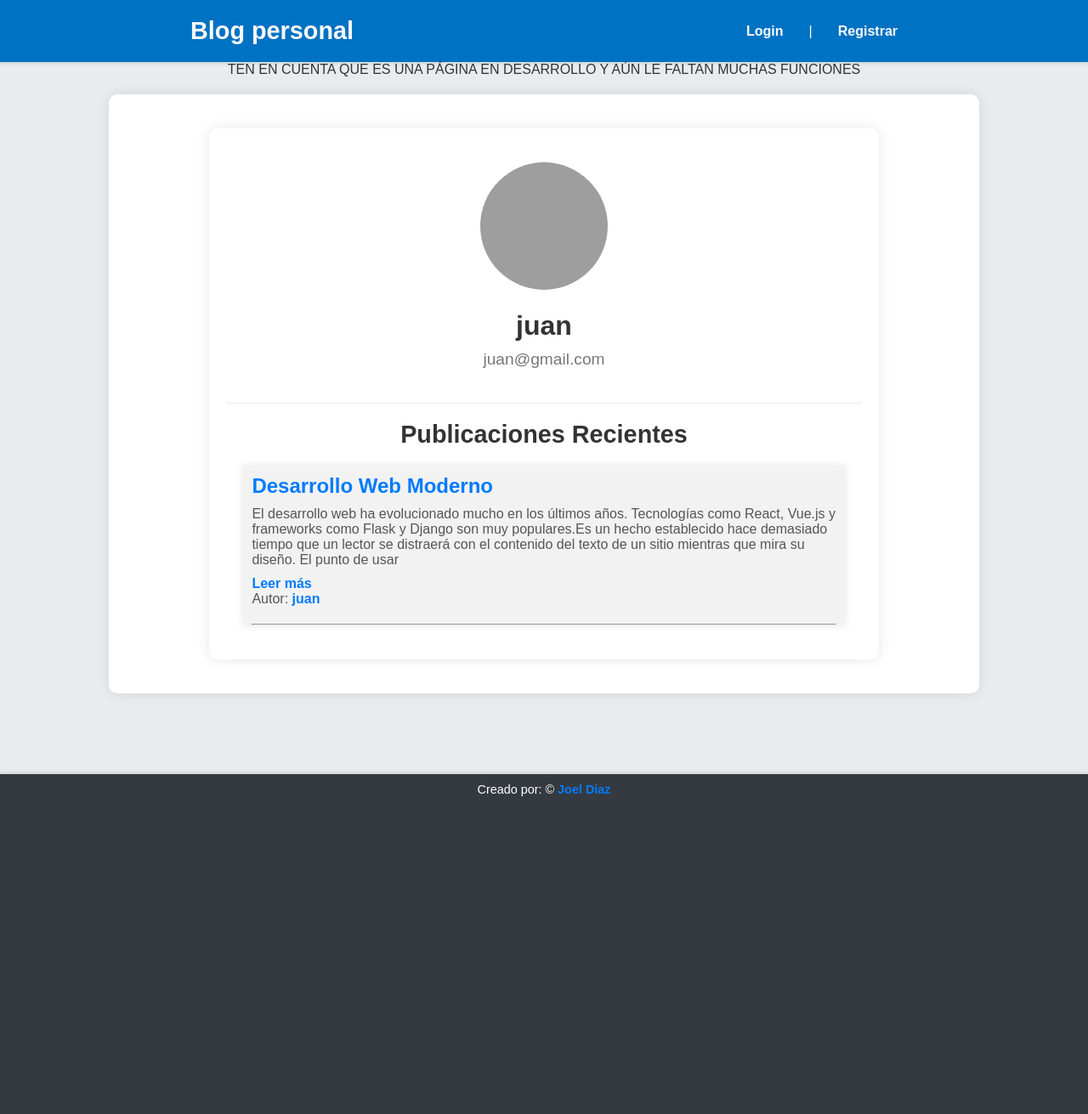
After one commit to isaoasis/joel, a Flask app: page /profile/juan in a window 1280 px wide. The commit adds this page. Shown: the whole page at 85% size. Run offline with Flask 3, Linux system fonts and the light colour scheme; grey boxes are pictures that could not be loaded.

Commit message:
muchas cosas de login y post

```diff
--- a/page/__init__.py
+++ b/page/__init__.py
@@ -1,8 +1,11 @@
 from flask import Flask
+from flask_login import LoginManager
 
 app = Flask(__name__)
 app.config['SECRET_KEY'] = '7110c8ae51a4b5af97be6534caef90e4bb9bdcb3380af008f90b23a5d1616bf319bc298105da20fe'
-
+login_manager = LoginManager(app)
+login_manager.login_view = "auth.login"
+login_manager.init_app(app)
 # Importar vistas y registrar Blueprints
 from page.views.admin import admin
 app.register_blueprint(admin)
--- a/page/static/css/main.css
+++ b/page/static/css/main.css
@@ -186,6 +186,87 @@ footer {
 #titulo-index {
     height: 100px;
 }
+
+.profile-container {
+    width: 80%;
+    max-width: 900px;
+    margin: 20px auto;
+    padding: 20px;
+    background: #ffffff;
+    box-shadow: 0 0 15px rgba(0, 0, 0, 0.1);
+    border-radius: 10px;
+    text-align: center;
+}
+
+.profile-header {
+    padding: 20px;
+    border-bottom: 1px solid #e9ecef;
+}
+
+.profile-pic {
+    border-radius: 50%;
+    width: 150px;
+    height: 150px;
+    object-fit: cover;
+    margin-bottom: 20px;
+}
+
+.profile-header h2 {
+    margin-bottom: 10px;
+    font-size: 2em;
+    color: #333;
+}
+
+.profile-header p {
+    margin-bottom: 20px;
+    font-size: 1.2em;
+    color: #777;
+}
+
+.profile-content {
+    padding: 20px;
+}
+
+.profile-content h3 {
+    font-size: 1.8em;
+    margin-bottom: 20px;
+    color: #333;
+}
+
+.post-list {
+    list-style-type: none;
+    padding: 0;
+}
+
+.post-item {
+    margin-bottom: 20px;
+    text-align: left;
+}
+
+.post-item h4 {
+    font-size: 1.5em;
+    margin-bottom: 10px;
+    color: #007bff;
+}
+
+.post-item p {
+    font-size: 1em;
+    color: #555;
+    margin-bottom: 10px;
+}
+
+.post-item a {
+    font-size: 1em;
+    color: #007bff;
+    text-decoration: none;
+    font-weight: bold;
+}
+
+.post-item a:hover {
+    text-decoration: underline;
+}
+
+
 @media (max-width: 768px) {
     .header-base {
         height: 125px;
--- a/page/templates/base_template.html
+++ b/page/templates/base_template.html
@@ -5,9 +5,13 @@
     <meta name="viewport" content="width=device-width, initial-scale=1.0">
     <title>{% block title %}{% endblock %}</title>
     <link rel="stylesheet" href="{{ url_for('static', filename='css/main.css') }}">
+
+    <link rel="shortcut icon" href="{%block favicon %}{% endblock %}" type="image/x-icon">
 </head>
+
 <body>
 <div class="container-all">
+    <body>
     <header class="header-base">
         <nav class="nav-header">
             <h1>
@@ -15,10 +19,16 @@
             </h1>
             <div class="nav-header-links">
                 <ul>
-                    <li><a href="{{ url_for('blog.index') }}">Inicio</a></li>
-                    <li><a href="{{ url_for('admin.post_form') }}">Crear post</a></li>
-                    <li><a href="{{ url_for('auth.login') }}">Iniciar Sesión</a></li>
-                    <li><a href="{{ url_for('auth.register') }}">Registrarme</a></li>
+                    {% if current_user.is_anonymous %}
+                        <li><a href="{{ url_for('auth.login') }}">Login</a></li>
+                        <li> | </li>
+                        <li><a href="{{ url_for('auth.register') }}">Registrar</a></li>
+                        {% else %}
+                        <li><a href="{{ url_for('admin.post_form') }}">Crear post</a></li>
+                        <li><a href="{{ url_for('blog.user_profile', username=current_user.name)}}">{{ current_user.name }}</a></li>
+                        <li> | </li>
+                        <li><a href="{{ url_for('auth.logout') }}">Cerrar sesión</a></li>
+                    {% endif %}
                 </ul>
             </div>
         </nav>
--- a/page/templates/blog/index.html
+++ b/page/templates/blog/index.html
@@ -1,6 +1,6 @@
 {% extends "base_template.html" %}
-
 {% block title %}Inicio{% endblock %}
+{% block favicon %}https://img.icons8.com/nolan/64/google-blog-search.png{% endblock %}
 
 {% block content %}
 
@@ -14,6 +14,7 @@
             <p>{{ post.content[:200] }}...</p>
             <a href="{{ url_for('blog.show_post', slug=post.title) }}">Leer más</a>
         </div>
+        <p>Autor: <a href="{{ url_for('blog.user_profile', username=post.author)}}">{{ post.author }}</a></p>
     </div>
     {% endfor %}
 {% endblock %}
--- a/page/templates/blog/post_view.html
+++ b/page/templates/blog/post_view.html
@@ -8,5 +8,6 @@
         <div class="post-content">
             <p>{{ post.content }}</p>
         </div>
+        <p style="margin-top: 10px; padding: 0;"><b>Autor: {{ post.author }}</b></p>
     </div>
 {% endblock %}
--- /dev/null
+++ b/page/templates/blog/profile.html
@@ -0,0 +1,27 @@
+{% extends "base_template.html" %}
+
+{% block title %}Perfil de {{ user.name }}{% endblock %}
+{% block favicon %}https://img.icons8.com/ios-glyphs/30/000000/group.png{% endblock %}
+{% block content %}
+<div class="profile-container">
+    <div class="profile-header">
+        <img src="https://img.freepik.com/psd-gratis/ilustracion-3d-avatar-o-perfil-humano_23-2150671142.jpg?t=st=1718309681~exp=1718313281~hmac=9eeef2e6b8ae32023b3c4ab7fd3832d0af950e4ebfe70f86cb04cf39b88ef01c&w=826" alt="Profile Picture" class="profile-pic">
+        <h2>{{ user.name }}</h2>
+        <p>{{ user.email }}</p>
+    </div>
+    <div class="profile-content">
+        <h3>Publicaciones Recientes</h3>
+        <ul style="box-shadow: 0 0 10px rgba(0, 0, 0, 0.1); background-color: #f2f2f2; padding: 10px 10px 0px 10px;" class="post-list">
+            {% for post in user_posts %}
+                <li class="post-item">
+                    <h4>{{ post.title }}</h4>
+                    <p>{{ post.content[:300] }}</p>
+                    <a href="{{ url_for('blog.show_post', slug=post.title_slug) }}">Leer más</a>
+                    <p>Autor: <a href="{{ url_for('blog.user_profile', username=post.author)}}">{{ post.author }}</a></p>
+                </li>
+            <hr>
+            {% endfor %}
+        </ul>
+        </div>
+</div>
+{% endblock %}
--- a/page/views/auth.py
+++ b/page/views/auth.py
@@ -1,37 +1,67 @@
 from flask import render_template, request, redirect, url_for, Blueprint
-from page.forms import SignupForm, LoginForm
-
+from page.models.users import User
+from page.models.forms import SignupForm, LoginForm
+from page import login_manager
+from flask_login import login_user, logout_user, current_user
 auth = Blueprint('auth', __name__, url_prefix='/auth')
 
+users = [
+    User(1, 'pepito', 'pepito@gmail.com', '1234'),
+    User(2, 'juan', 'juan@gmail.com', '1234'),
+    User(3, 'fulano', 'fulano@gmail.com', '1234'),
+    User(4, 'mengano', 'mengano@gmail.com', '1234'),
+]
 
-@auth.route('/register', methods=["GET", "POST"])
+def get_user(email):
+    for user in users:
+        if user.email==email:
+            return user
+        return None
+
+@login_manager.user_loader
+def load_user(user_id):
+    for user in users:
+        if user.id == int(user_id):
+            return user
+    return None
+
+@auth.route("/register", methods=["GET", "POST"])
 def register():
+    if current_user.is_authenticated:
+        return redirect(url_for('blog.index'))
     form = SignupForm()
     if form.validate_on_submit():
         name = form.name.data
         email = form.email.data
         password = form.password.data
+        # Creamos el usuario y lo guardamos
+        user = User(len(users) + 1, name, email, password)
+        users.append(user)
+        # Dejamos al usuario logueado
+        login_user(user, remember=True)
+        next_page = request.args.get('next', None)
+        if not next_page or url_for(next_page).netloc != '':
+            next_page = url_for('blog.index')
+        return redirect(next_page)
+    return render_template("auth/signup_form.html", form=form)
 
-        # Procesar el registro del usuario aquí (guardar en base de datos, etc.)
-
-        next_page = request.args.get('next')
-        if next_page:
-            return redirect(next_page)
+@auth.route('/login', methods=['GET', 'POST'])
+def login():
+    if current_user.is_authenticated:
         return redirect(url_for('blog.index'))
-
-    return render_template('auth/signup_form.html', form=form)
-
-@auth.route('/login', methods=["GET", "POST"])
-def login():
     form = LoginForm()
     if form.validate_on_submit():
-        name = form.name.data
-        password = form.password.data
+        user = get_user(form.email.data)
+        if user is not None and user.check_password(form.password.data):
+            login_user(user, remember=form.remember_me.data)
+            next_page = request.args.get('next')
+            if not next_page or url_for(next_page).netloc != '':
+                next_page = url_for('blog.index')
+            return redirect(next_page)
+    return render_template('auth/login_form.html', form=form)
 
-        # Procesar el login del usuario aquí (verificar en base de datos, etc.)
 
-        next_page = request.args.get('next')
-        if next_page:
-            return redirect(next_page)
-        return redirect(url_for('blog.index'))
-    return render_template('auth/login_form.html', form=form)
+@auth.route('/logout')
+def logout():
+    logout_user()
+    return redirect(url_for('blog.index'))
--- a/page/views/blog.py
+++ b/page/views/blog.py
@@ -1,19 +1,37 @@
 from flask import render_template, Blueprint, redirect, url_for
 from page.views.admin import posts
-
+from flask_login import login_user, logout_user, current_user
+from page.models.users import User
+from page.views.auth import users
 blog = Blueprint('blog', __name__)
 
+def get_user_by_name(name):
+    for user in users:
+        if user.name == name:
+            return user
+    return None
 @blog.route("/")
 def index():
-    posts.reverse()
-    return render_template("blog/index.html", posts=posts)
-
+    sorted_posts = list(reversed(posts))
+    return render_template("blog/index.html", posts=sorted_posts)
 
 @blog.route("/p/<string:slug>/")
 def show_post(slug):
-    # Convertir el slug y los title_slug de los posts a minúsculas para comparar
+    # Convert the slug and post title slugs to lowercase for comparison
     post = next((p for p in posts if p['title_slug'].lower() == slug.lower() or p['title'].lower() == slug.lower()), None)
     if post is None:
-        return "Este post no existe", 404  # Renderiza una página 404 si el post no se encuentra
+        return "Este post no existe", 404  # Render a 404 page if the post is not found
 
     return render_template("blog/post_view.html", post=post)
+
+@blog.route('/profile/<string:username>')
+def user_profile(username):
+    user = get_user_by_name(username)
+    if user is None:
+        return "Usuario no encontrado", 404
+
+    user_posts = [post for post in posts if post['author'] == user.name]
+    # Sort user_posts in reverse order
+    sorted_user_posts = list(reversed(user_posts))
+
+    return render_template("blog/profile.html", user=user, user_posts=sorted_user_posts)
```
Also changed, not shown: page/models/forms.py (renamed from page/forms.py, +5 -4 lines), page/models/users.py (added, +25 -0 lines), page/templates/auth/login_form.html (+8 -6 lines), page/views/admin.py (+14 -7 lines).
